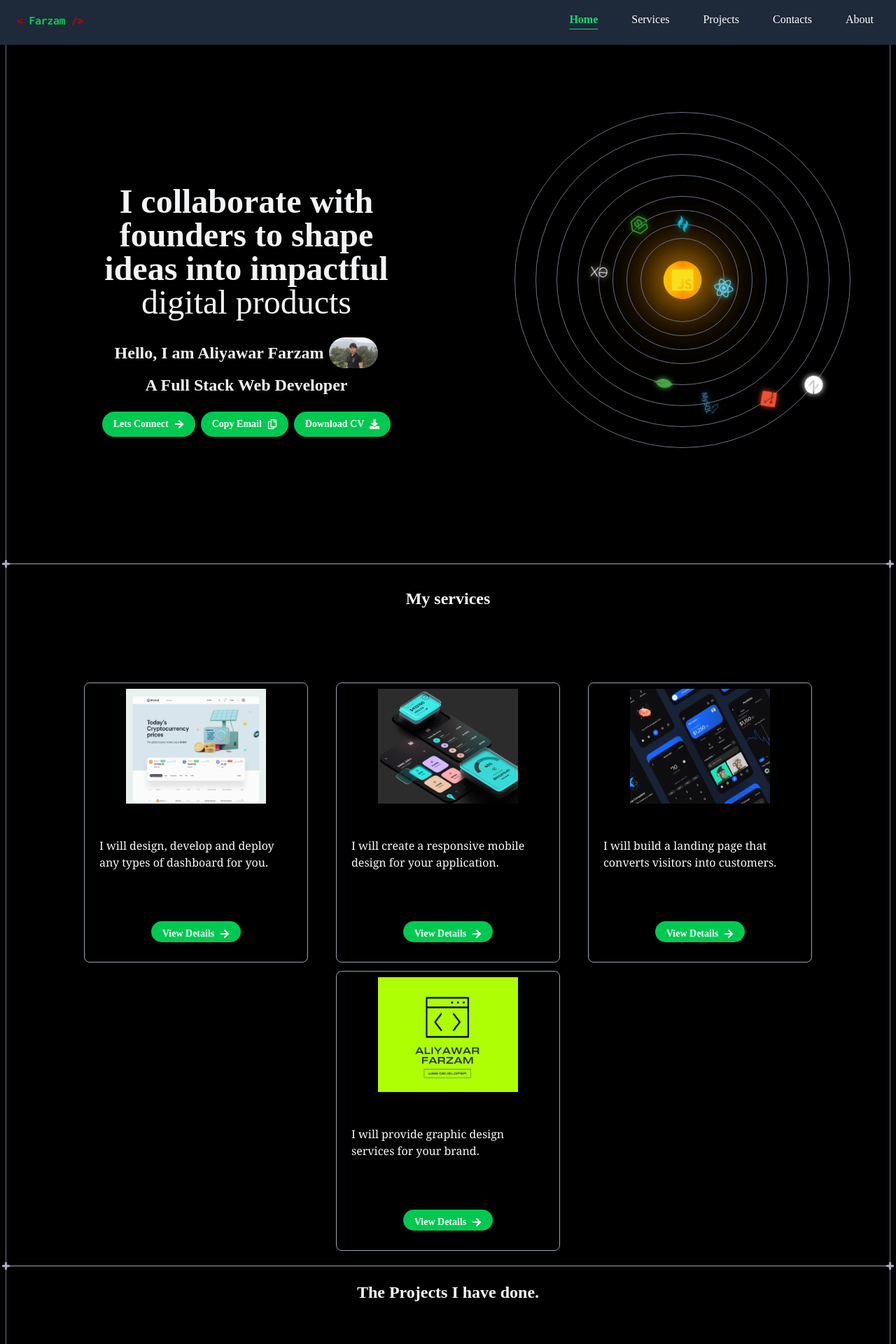
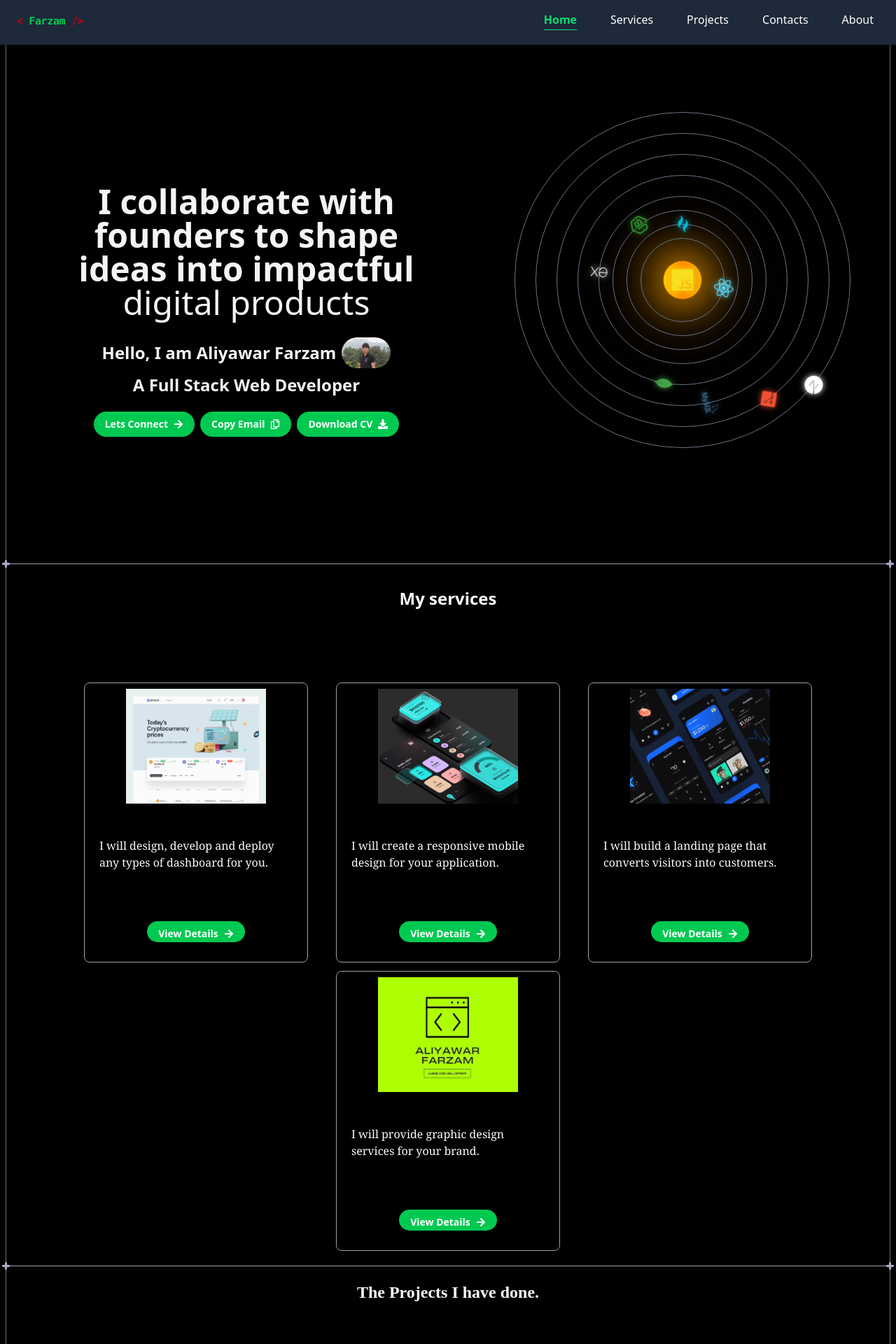
Before and after one commit to farzam313/PortFolio, a React (Vite) app: page / in a window 1280 px wide. Shown: the top 1920 px of the page at 70% size. Built offline with nearby package versions, Linux system fonts and the light colour scheme; a web font is replaced by a local one.

Commit message:
Font Changed

```diff
--- a/src/layout/Header.jsx
+++ b/src/layout/Header.jsx
@@ -25,7 +25,7 @@ const Header = () => {
 
   return (
     <>
-      <header className="hidden lg:flex  fixed justify-between top-0 left-0 w-full bg-gray-800 text-white h-16 z-50">
+      <header className="hidden lg:flex  fixed justify-between top-0 left-0 w-full bg-gray-800 text-white h-16 z-50 font-sans shadow-md">
         <div className="flex items-center justify-between  h-full w-full">
           {<Icon />}
 
--- a/src/layout/Sections/Hero.jsx
+++ b/src/layout/Sections/Hero.jsx
@@ -18,7 +18,7 @@ const Hero = () => {
   };
 
   const Bio = () => (
-    <div className=" flex flex-col justify-center items-center text-sm font-semibold rounded-2xl  md:px-8 lg:px-10 xl:px-15">
+    <div className=" flex flex-col justify-center items-center text-sm font-semibold font-sans rounded-2xl  md:px-8 lg:px-10 xl:px-15">
       <div>
         <h2 className=" text-2xl md:text-5xl lg:text-5xl font-semibold text-gray-100 mb-4">
           <span>
--- a/src/layout/Sections/Services.jsx
+++ b/src/layout/Sections/Services.jsx
@@ -36,7 +36,7 @@ const Services = () => {
   ];
 
   return (
-    <div className=" flex flex-col items-center justify-items-center w-full  h-full gap-y-15 ">
+    <div className=" flex flex-col items-center justify-items-center w-full font-sans  h-full gap-y-15 ">
       <h2 className="flex justify-center text-center font-bold text-2xl  text-gray-50 my-3 align-center p-4 rounded-lg ">
         {" "}
         My services
```
